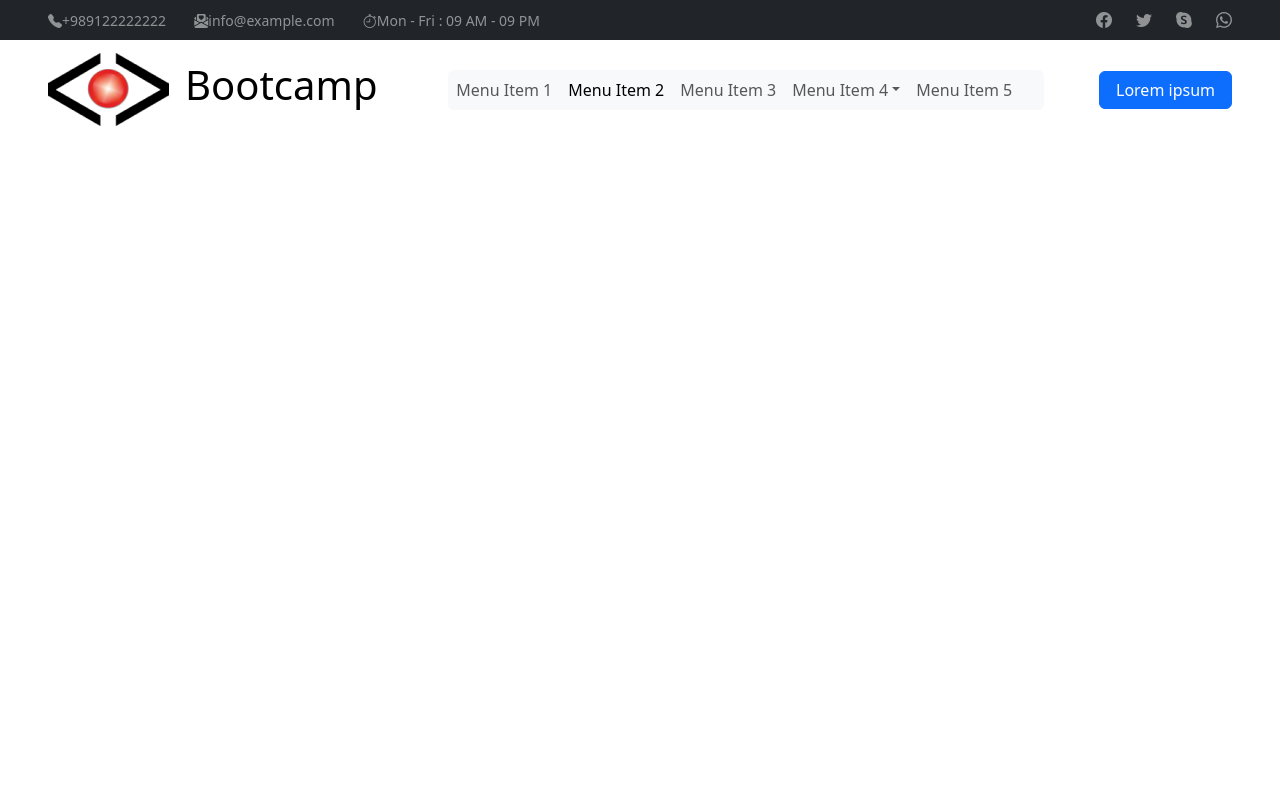
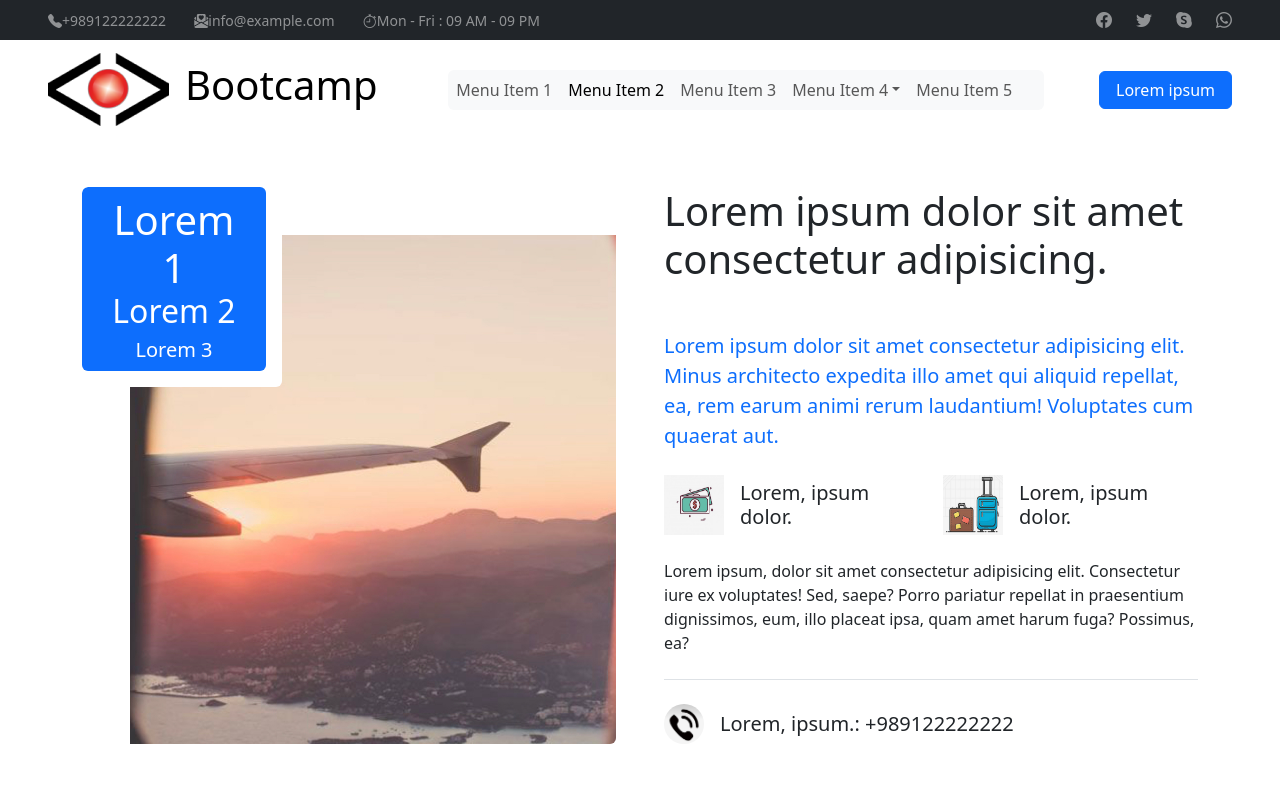
Before and after one commit to Sarahmsabet/aps-bootstrap-teamwork, a plain HTML site: page About.html in a window 1280 px wide. Drawn offline with nearby package versions, Linux system fonts and the light colour scheme.

Commit message:
complet about

```diff
--- a/About.html
+++ b/About.html
@@ -72,6 +72,58 @@
 </header>
 <main>
     <!-- menu start -->
+    <!-- a bout start-->
+    <div class="container-xxl py-5">
+      <div class="container">
+        <div class="row g-5">
+          <div class="col-lg-6 wow fadeInUp">
+            <div class="position-relative overflow-hidden rounded ps-5 pt-5 h-100" style="min-height: 400px">
+              <img class="position-absolute w-100 h-100" src="IMG_3298.jpg" alt="traveling photo" style="object-fit: cover">
+              <div class="position-absolute top-0 start-0 bg-white rounded pe-3 pb-3" style="width: 200px; height: 200px">
+                <div class="d-flex flex-column justify-content-center text-center bg-primary rounded h-100 p-3">
+                  <h1 class="text-white mb-0">Lorem 1</h1>
+                  <h2 class="text-white">Lorem 2</h2>
+                  <h5 class="text-white mb-0">Lorem 3</h5>
+                </div>
+              </div>
+            </div>
+          </div>
+          <div class="col-lg-6 wow fadeInUp">
+            <div class="h-100">
+              <h1 class="display-6 mb-5">
+                Lorem ipsum dolor sit amet consectetur adipisicing.
+              </h1>
+              <p class="fs-5 text-primary mb-4">
+               Lorem ipsum dolor sit amet consectetur adipisicing elit. Minus architecto expedita illo amet qui aliquid repellat, ea, rem earum animi rerum laudantium! Voluptates cum quaerat aut.
+              </p>
+              <div class="row g-4 mb-4">
+                <div class="col-sm-6">
+                  <div class="d-flex align-items-center">
+                    <img class="flex-shrink-0 me-3" style="width: 60px; height: 60px;" src="IMG_3299.jpg" alt="mony picture">
+                    <h5 class="mb-0">Lorem, ipsum dolor.</h5>
+                  </div>
+                </div>
+                <div class="col-sm-6">
+                  <div class="d-flex align-items-center">
+                    <img class="flex-shrink-0 me-3"  style="width: 60px; height: 60px;" src="IMG_3300.jpg" alt="luggage picture">
+                    <h5 class="mb-0">Lorem, ipsum dolor.</h5>
+                  </div>
+                </div>
+              </div>
+              <p class="mb-4">
+               Lorem ipsum, dolor sit amet consectetur adipisicing elit. Consectetur iure ex voluptates! Sed, saepe? Porro pariatur repellat in praesentium dignissimos, eum, illo placeat ipsa, quam amet harum fuga? Possimus, ea?
+              </p>
+              <div class="border-top mt-4 pt-4">
+                <div class="d-flex align-items-center">
+                  <img class="flex-shrink-0 rounded-circle me-3" style="width: 40px; height: 40px;"  src="IMG_3301.jpg" alt="">
+                  <h5 class="mb-0">Lorem, ipsum.: +989122222222</h5>
+                </div>
+              </div>
+            </div>
+          </div>
+        </div>
+      </div>
+    </div>
 </main>
 
 
```
Also changed, not shown: IMG_3298.jpg (added), IMG_3299.jpg (added), IMG_3300.jpg (added), IMG_3301.jpg (added).
